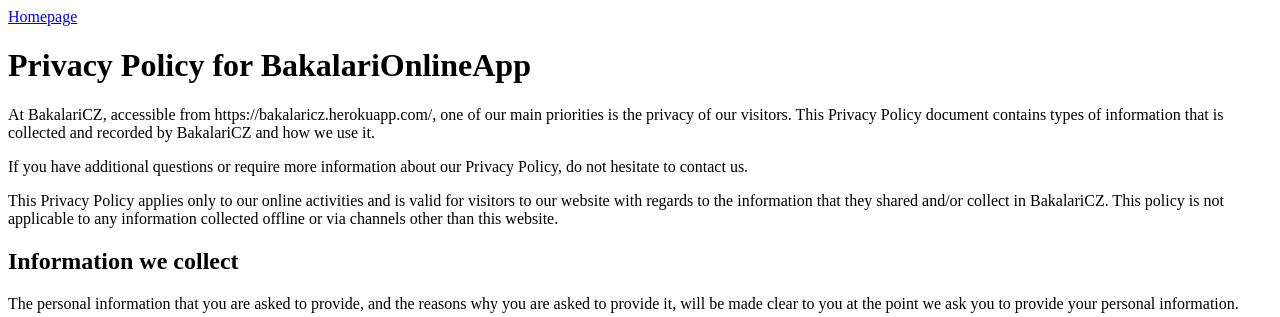
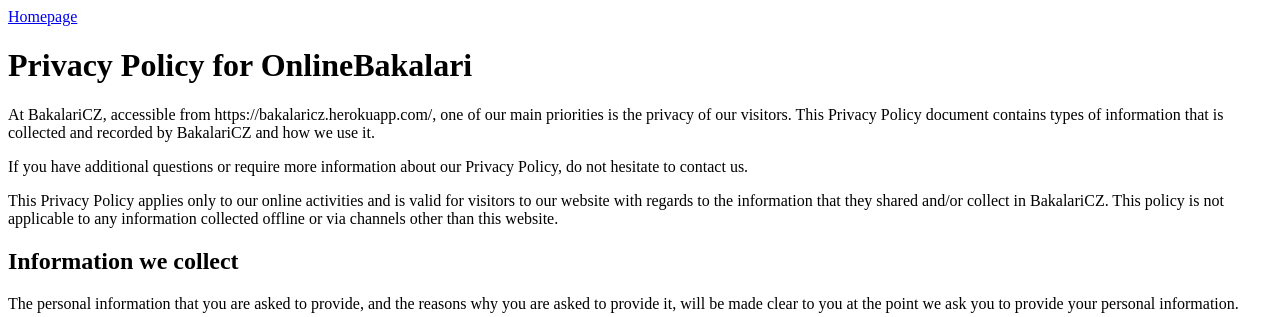
Before and after one commit to olinpin/onlinebakalarigit, a Django app: page /privacy in a window 1280 px wide. Shown: the top 317 px of the page. Run offline with Django 3.2, Linux system fonts and the light colour scheme.

Commit message:
Final version

```diff
--- a/rozvrh/templates/rozvrh/privacy_policy.html
+++ b/rozvrh/templates/rozvrh/privacy_policy.html
@@ -7,7 +7,7 @@
 {% block body %}
 
 <a href="{% url 'rozvrh:index' %}">Homepage</a>
-<h1>Privacy Policy for BakalariOnlineApp</h1>
+<h1>Privacy Policy for OnlineBakalari</h1>
 
 <p>At BakalariCZ, accessible from https://bakalaricz.herokuapp.com/, one of our main priorities is the privacy of our visitors. This Privacy Policy document contains types of information that is collected and recorded by BakalariCZ and how we use it.</p>
 
--- a/rozvrh/views.py
+++ b/rozvrh/views.py
@@ -215,6 +215,7 @@ def index(request):
         "form": RozvrhForm(),
         'worked': ""
     })
+
 def rozvrhAdd(request):
     PList = request.session['PList']
     trida = request.session['trida']
```
